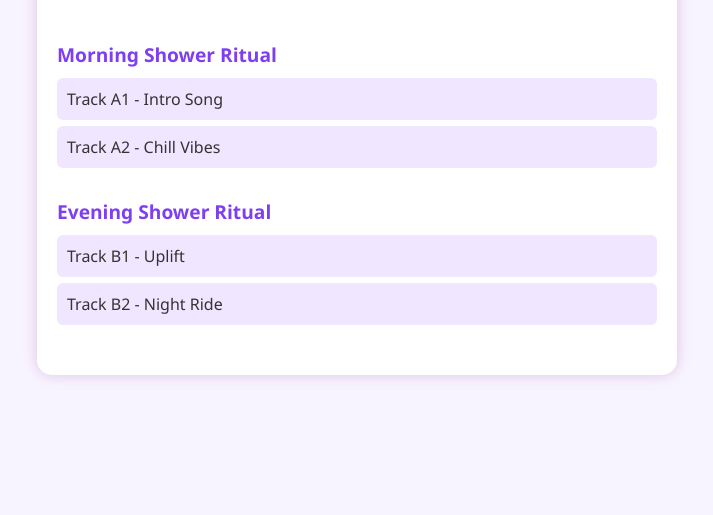
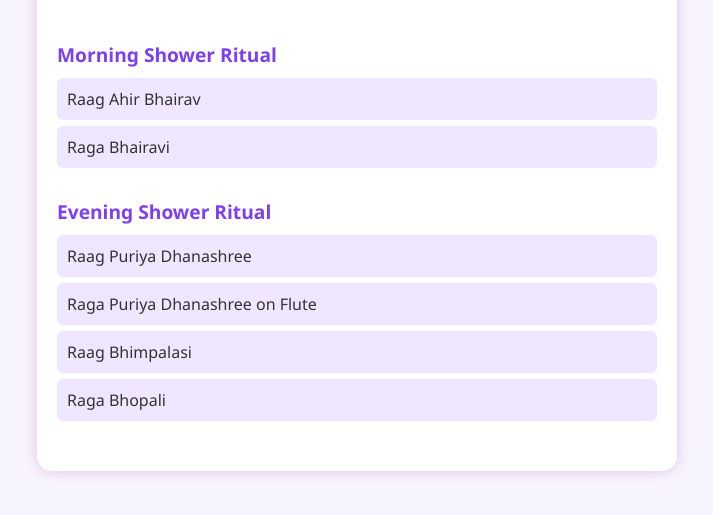
Before and after one commit to ssvana/sr, a plain HTML site: page index.html in a window 1280 px wide. Shown: the part 265-780 px from the top of the page, without its empty margins (283-996 px from the left). Drawn offline with Linux system fonts and the light colour scheme.

Commit message:
Update index.html

```diff
--- a/index.html
+++ b/index.html
@@ -110,16 +110,18 @@
     <div class="playlist" id="playlistA">
       <h3>Morning Shower Ritual</h3>
       <ul>
-        <li data-src="https://bjalodia.github.io/sr/1.mp3">Track A1 - Intro Song</li>
-        <li data-src="https://bjalodia.github.io/sr/2.mp3">Track A2 - Chill Vibes</li>
+        <li data-src="https://ssvana.github.io/sr/1.mp3">Raag Ahir Bhairav</li>
+        <li data-src="https://ssvana.github.io/sr/2.mp3">Raga Bhairavi</li>
       </ul>
     </div>
 
     <div class="playlist" id="playlistB">
       <h3>Evening Shower Ritual</h3>
       <ul>
-        <li data-src="https://yourserver.com/music/track3.mp3">Track B1 - Uplift</li>
-        <li data-src="https://yourserver.com/music/track4.mp3">Track B2 - Night Ride</li>
+        <li data-src="https://ssvana.github.io/sr/3.mp3">Raag Puriya Dhanashree</li>
+        <li data-src="https://ssvana.github.io/sr/4.mp3">Raga Puriya Dhanashree on Flute</li>
+        <li data-src="https://ssvana.github.io/sr/5.mp3">Raag Bhimpalasi</li>
+        <li data-src="https://ssvana.github.io/sr/6.mp3">Raga Bhopali</li>
       </ul>
     </div>
   </div>
```
